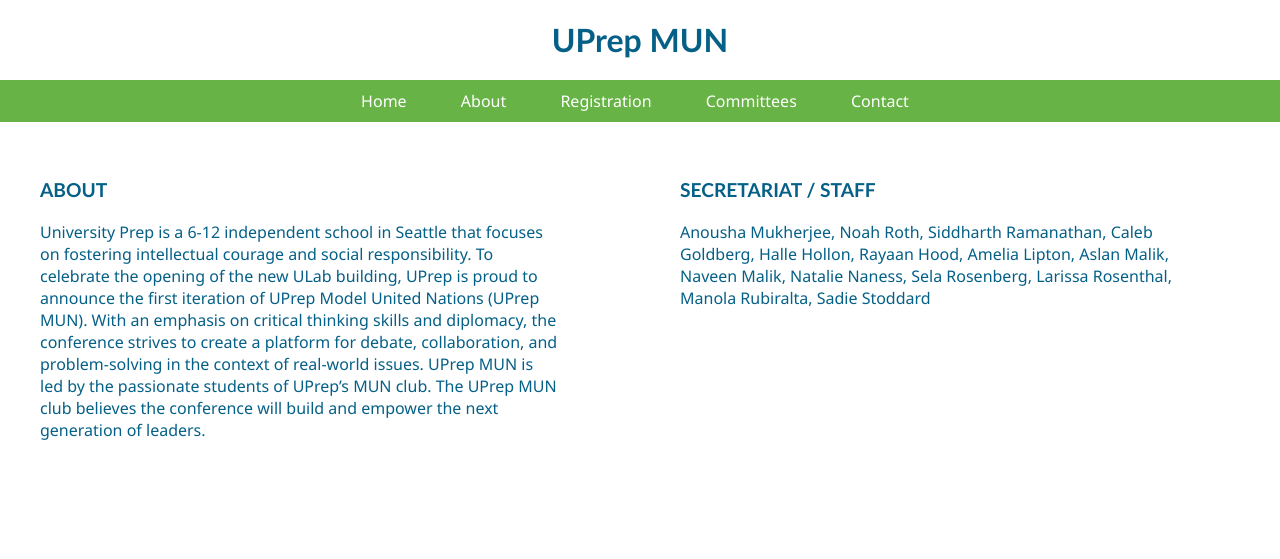
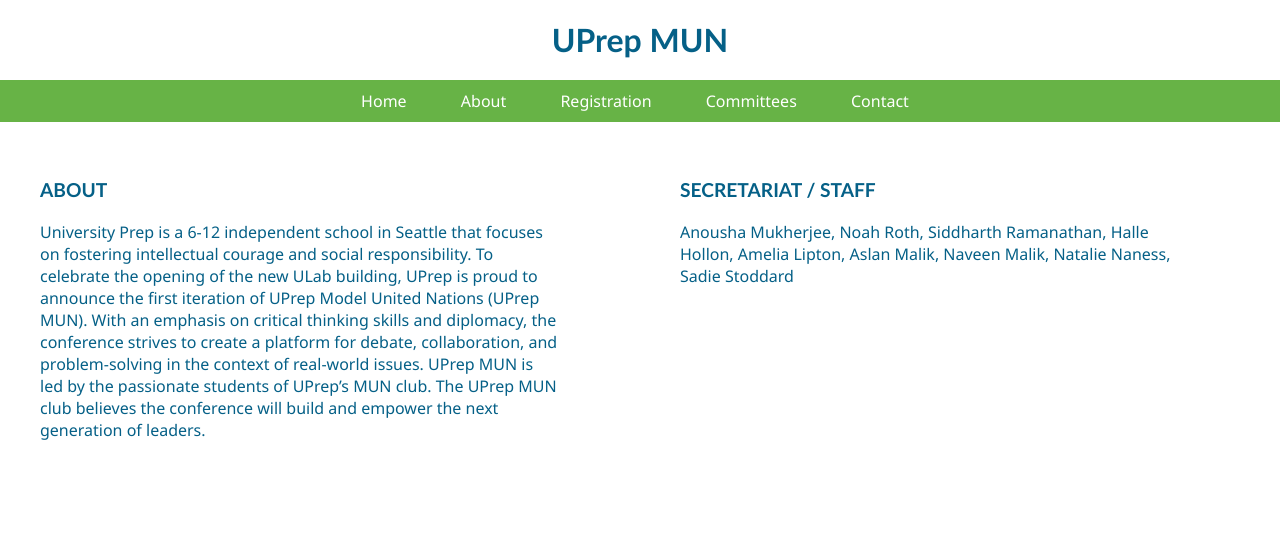
Before and after one commit to AnoushaMukherjee/UPrepMUN-website, a Flask app: page /templates/about in a window 1280 px wide. Shown: the top 559 px of the page. Run offline with Flask 3, Linux system fonts and the light colour scheme.

Commit message:
Update about.html

```diff
--- a/templates/about.html
+++ b/templates/about.html
@@ -117,7 +117,7 @@
             </div>
             <div class="box">
                 <h2>SECRETARIAT / STAFF</h2>
-                <p>Anousha Mukherjee, Noah Roth, Siddharth Ramanathan, Caleb Goldberg, Halle Hollon, Rayaan Hood, Amelia Lipton, Aslan Malik, Naveen Malik, Natalie Naness, Sela Rosenberg, Larissa Rosenthal, Manola Rubiralta, Sadie Stoddard</p>
+                <p>Anousha Mukherjee, Noah Roth, Siddharth Ramanathan, Halle Hollon, Amelia Lipton, Aslan Malik, Naveen Malik, Natalie Naness, Sadie Stoddard</p>
             </div>
         </div>
     </div>
```
